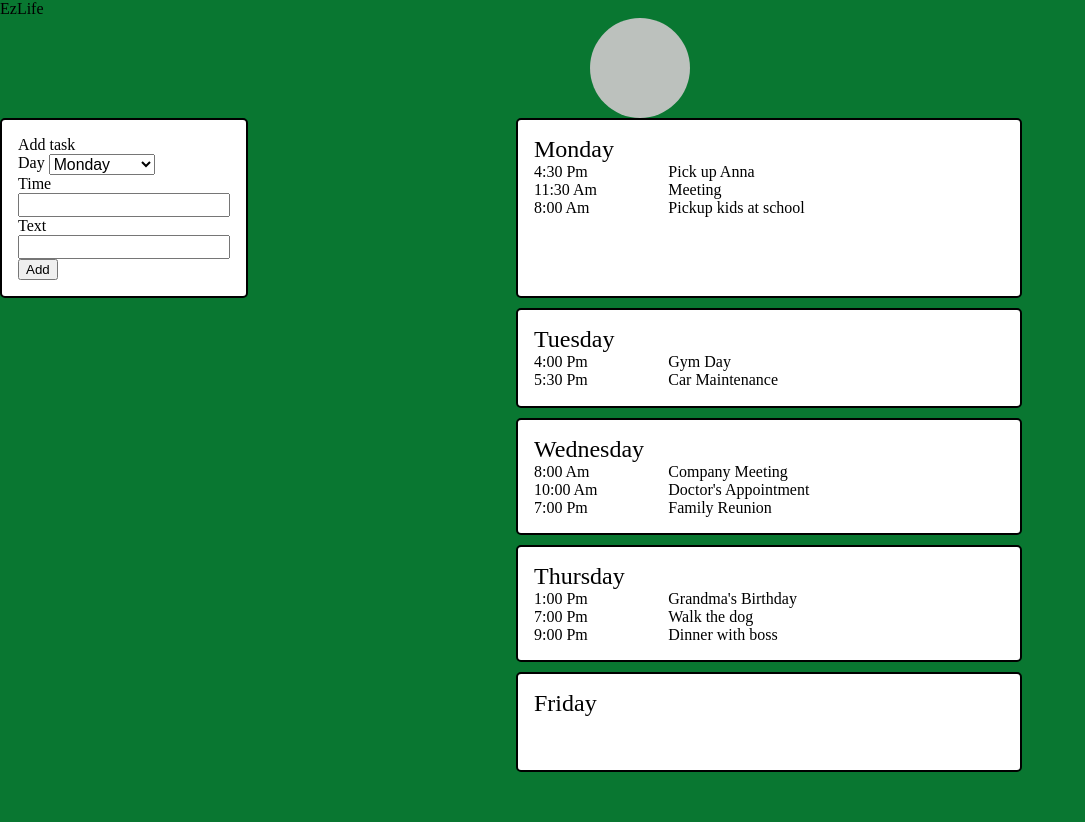
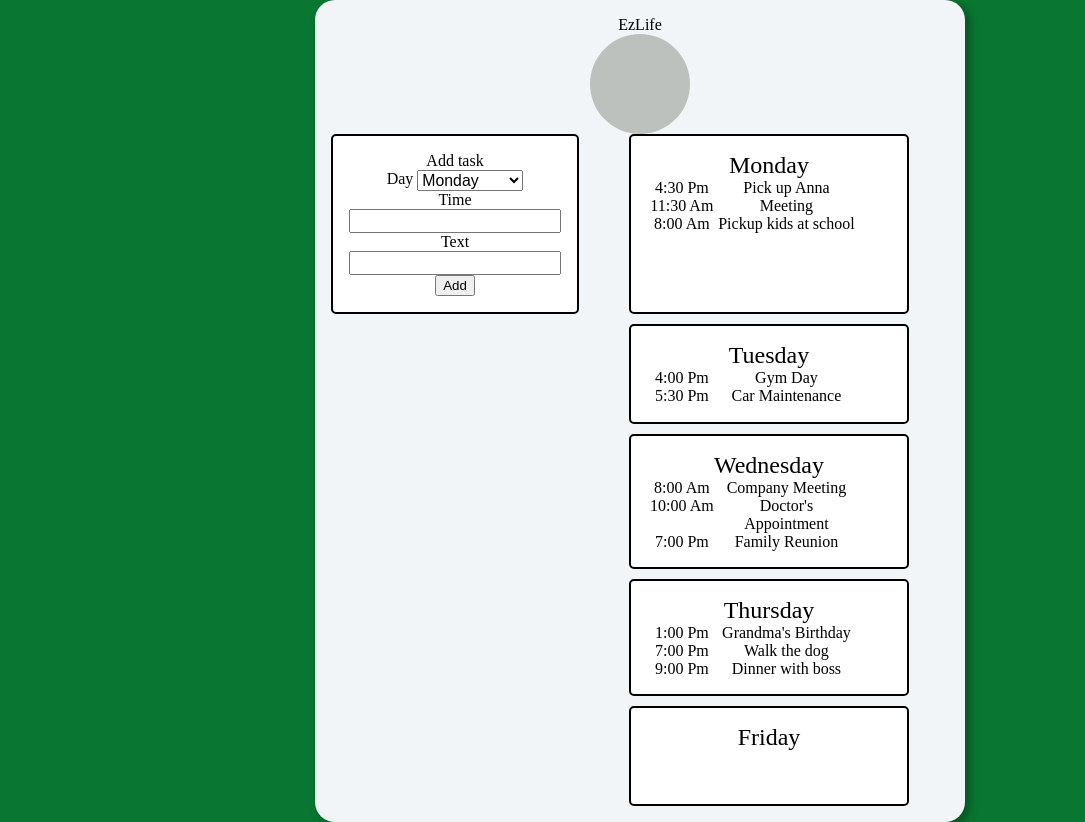
Before and after one commit to JohnB19/Lab-Prototype, a plain HTML site: page index.html in a window 1280 px wide. Shown: the whole page, without its empty margins (0-1085 px from the left). Before the commit the page ends 800 px from the top, so only its background shows below. Drawn offline with nearby package versions, Linux system fonts and the light colour scheme.

Commit message:
Data set
Applying to application

```diff
--- a/css/main.css
+++ b/css/main.css
@@ -1,6 +1,29 @@
 body {
   background-color: #097731;
+  min-height: 100vh;
+  padding: rem;
+  box-sizing: border-box;
+  display: flex;
+  justify-content: center;
+  align-items: center;
+  text-align: center;
 }
+
+.appcontainer {
+  width: 100%;
+  height: auto;
+  min-height: 500px;
+  max-width: 650px;
+  min-width: 500px;
+  background: #f1f5f8;
+  background-size: 25px 25px;
+  border-radius: 20px;
+  box-shadow: 4px 3px 7px 2px #00000040;
+  padding: 1rem;
+  box-sizing: border-box;
+}
+
+
 
 .wrapper1 > div {
   border: 2px solid rgb(0, 0, 0);
@@ -27,7 +50,7 @@ font-size: 1.5em;
   margin: 0 auto;
 }
 
-.sidemenu1 {
+/* .sidemenu1 {
   grid-column: 1/1;
   grid-row: 1/1;
 }
@@ -45,35 +68,41 @@ font-size: 1.5em;
 .sidemenu4 {
 grid-column: 1/1;
 grid-row: 4/4;
-}
+} */
 
 
 .Task1 {
 grid-column: 3/5;
 grid-row: 2/1;
+width: 280px;
 
 }
 
 .Task2 {
 grid-column: 3/5;
 grid-row: 3/2;
+  width: 280px;
 
 }
 
 .Task3 {
   grid-column: 3/5;
   grid-row: 4/3;
+  width: 280px;
 
 }
 
 .Task4 {
   grid-column: 3/5;
-  grid-row: 5/4
+  grid-row: 5/4;
+  width: 280px;
+
 }
 
 .Task5 {
   grid-column: 3/5;
-  grid-row: 6/5
+  grid-row: 6/5;
+  width: 280px;
 }
 
 
--- a/index.html
+++ b/index.html
@@ -10,8 +10,8 @@
     <link rel="stylesheet" href="css/main.css">
   </head>
 
+  <section class="appcontainer">
   <body>
-
     <div class="Appname">
     <h1> EzLife</h1>
   </div>
@@ -49,9 +49,10 @@
 </ul> </div>
 
 <div class="Task2 tuesday"><h1 class="montask">Tuesday</h1>
- <ul id="cTask" class="Daytask2">
+ <ul id="cTask1" class="Daytask2">
  <li class="tsk"><div class="time">4:00 Pm</div> <div class="task">Gym Day</div></li>
   <li class="tsk"><div class="time">5:30 Pm</div> <div class="task">Car Maintenance</div></li>
+
 
 </ul> </div>
 
@@ -74,6 +75,7 @@
 
 
   <div class="Task5 friday"><h1 class="montask">Friday</h1>
+    </section>
 
     <script src="https://ajax.googleapis.com/ajax/libs/jquery/3.2.1/jquery.min.js"></script>
     <script src="js/main.js"></script>
```
Also changed, not shown: js/main.js (+26 -4 lines).
